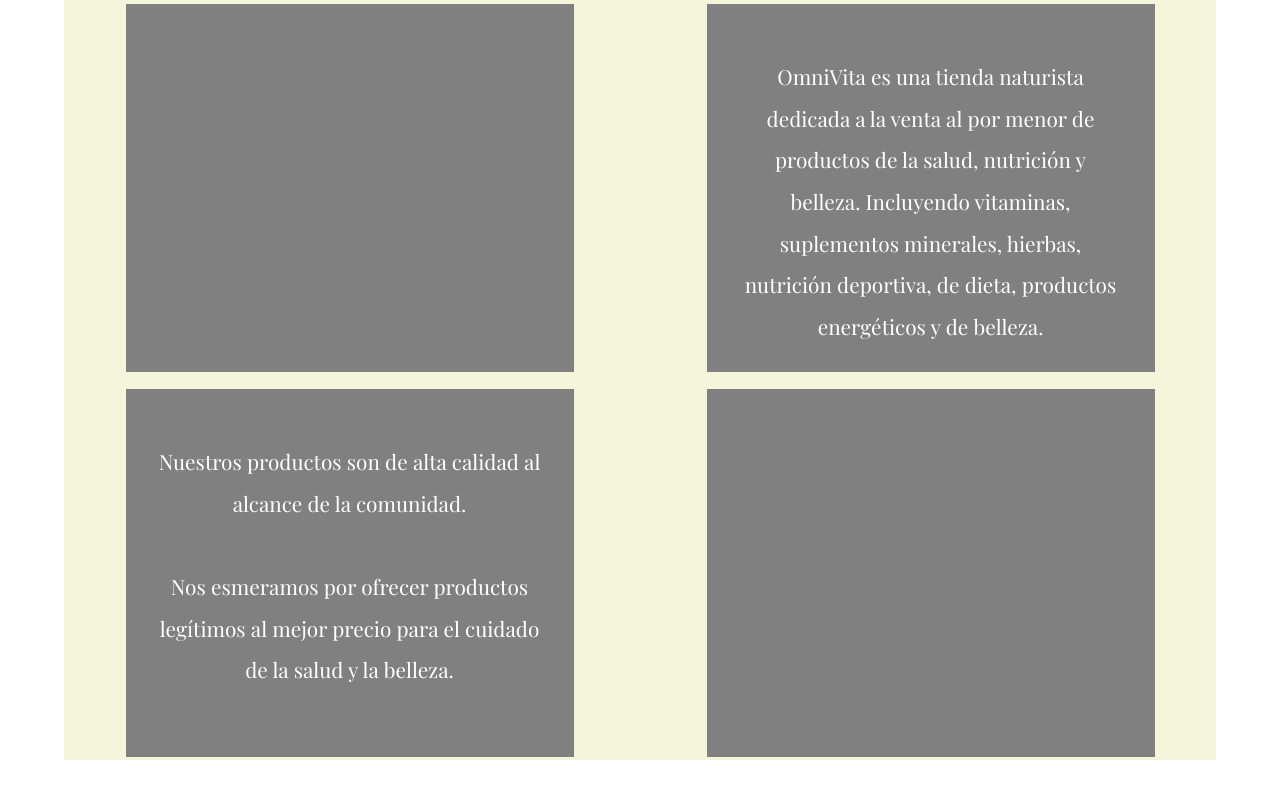
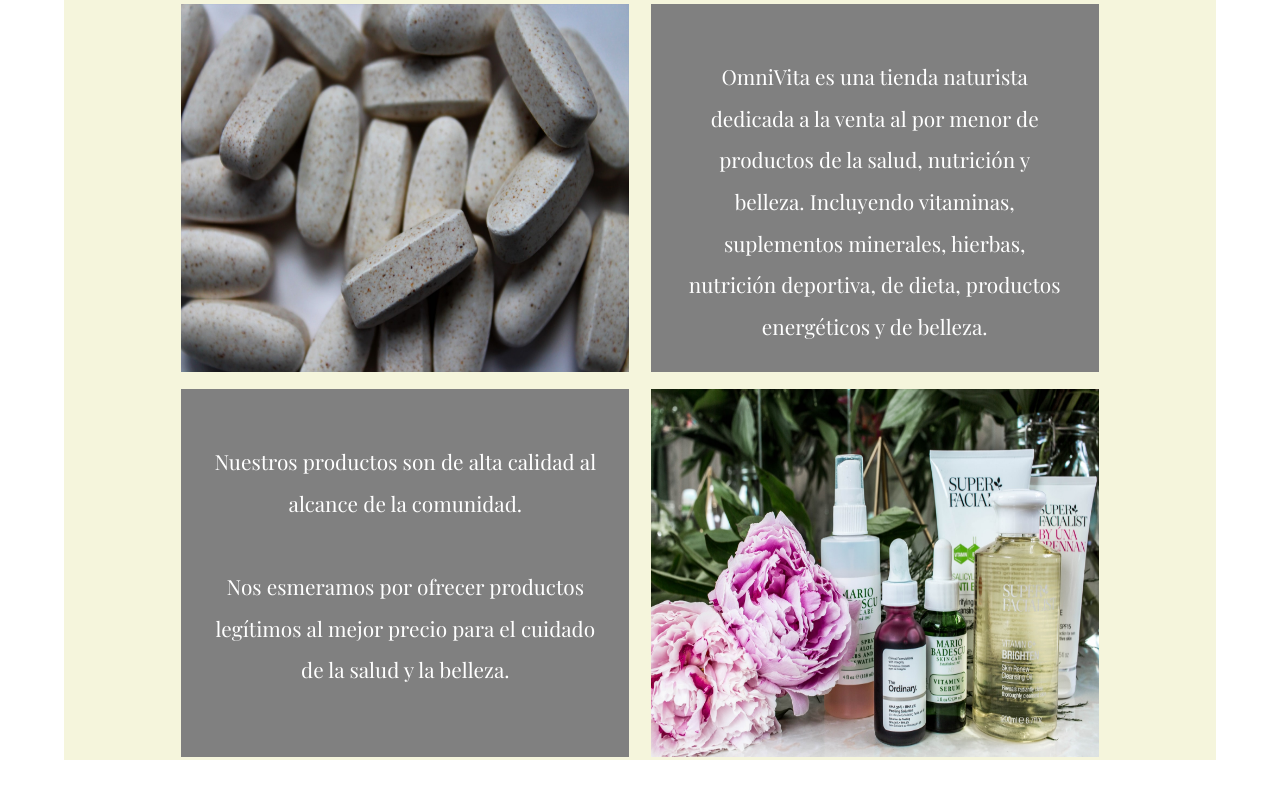
Before and after one commit to makeespresso/omnivita, a React (Create React App) app in the folder omnivitatiendanaturista/: page / in a window 1280 px wide. Built offline with nearby package versions, Linux system fonts and the light colour scheme.

Commit message:
Content Component Grid Update

```diff
--- a/omnivitatiendanaturista/src/App.css
+++ b/omnivitatiendanaturista/src/App.css
@@ -141,7 +141,7 @@
   margin: auto;
   height: 46vh;
   width: 35vw;
-justify-content: center;
+  /* justify-content: center; */
 }
 .cell p {
   color: white;
@@ -155,21 +155,21 @@
   height: 100%;
   width: 100%;
   object-fit: fill;
-  margin: auto;
+  /* margin: auto; */
 
 }
 
 .cell-1 {
-
+  margin-right: 1%;
 }
 .cell-2 {
-
+  margin-left: 1%;
 }
 .cell-3 {
-
+  margin-right: 1%;
 }
 .cell-4 {
-
+  margin-left: 1%;
 }
 
 
--- a/omnivitatiendanaturista/src/components/Content.jsx
+++ b/omnivitatiendanaturista/src/components/Content.jsx
@@ -2,7 +2,7 @@
 import contentImage from '../assets/img/content-image.png';
 import exercisingImage from '../assets/img/yoga.jpeg';
 import productsImage from '../assets/img/productsImage.jpeg';
-import leavesPills from '../assets/img/hero-img-omnivita.png'
+import vitaminPills from '../assets/img/vitamin-pills.jpeg'
 
 export default function Content() {
   return (
@@ -17,7 +17,7 @@
       </div> */}
       <div class="cell cell-1">
         <div className="content-image">
-          {/* <img className="content-image" src={leavesPills} alt="Products" /> */}
+          <img className="content-image" src={vitaminPills} alt="Products" />
         </div>
       </div>
 
@@ -33,7 +33,7 @@
       <div class="cell cell-4">
         <div className="content-image">
 
-          {/* <img className="content-image" src={productsImage} alt="Products" /> */}
+          <img className="content-image" src={productsImage} alt="Products" />
         </div>
       </div>
 
```
Also changed, not shown: omnivitatiendanaturista/src/assets/img/vitamin-pills.jpeg (added), 1 other file (tests, documents, lock files or other folders).
